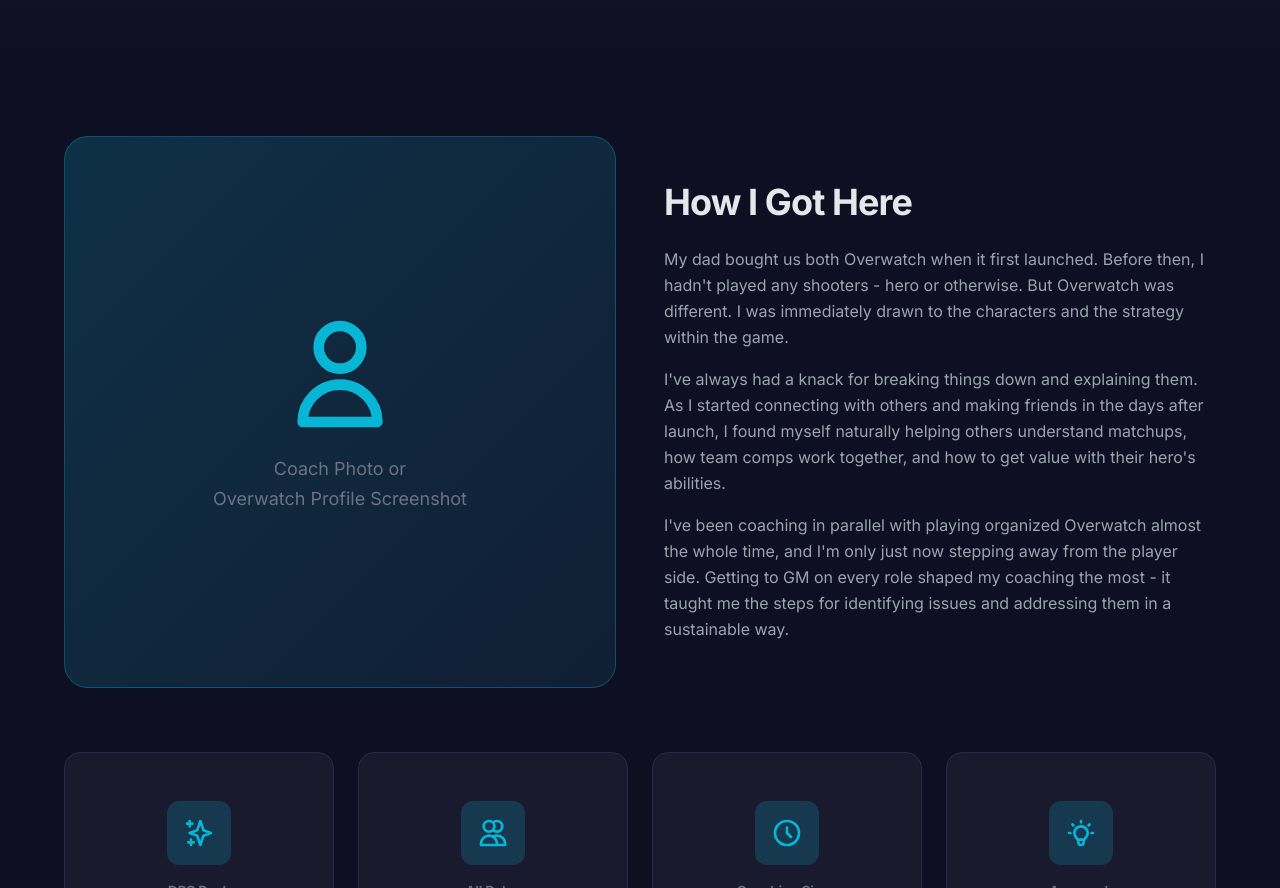
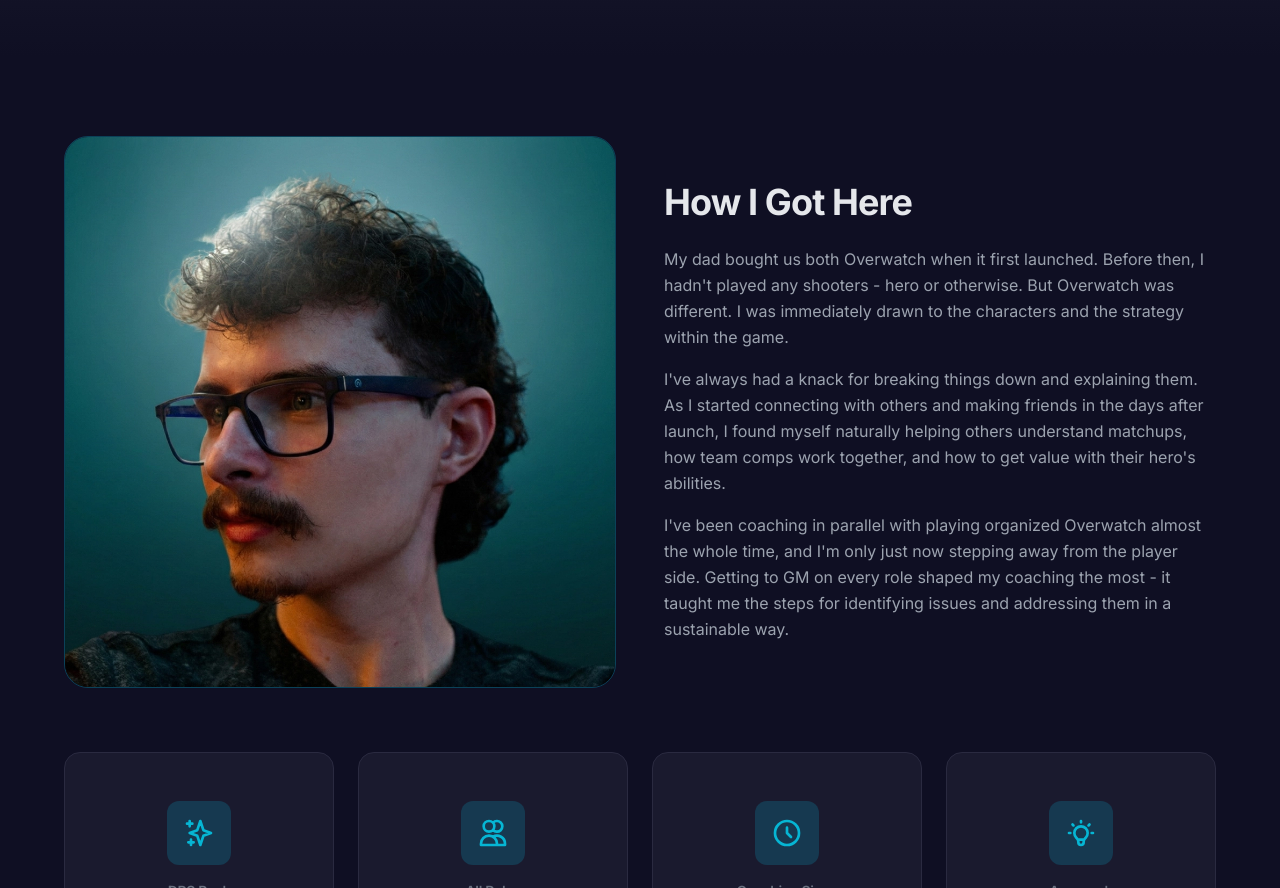
Before and after one commit to Grizzly-Endeavors/coaching-website, a Next.js app: page / in a window 1280 px wide. Shown: the part 380-1268 px from the top of the page. Built offline with nearby package versions, Linux system fonts and the light colour scheme.

Commit message:
add headshot to site

```diff
--- a/app/(public)/page.tsx
+++ b/app/(public)/page.tsx
@@ -84,15 +84,14 @@
         <div className="container mx-auto px-4 sm:px-6 lg:px-8">
           <div className="max-w-6xl mx-auto">
             <div className="grid grid-cols-1 lg:grid-cols-2 gap-12 items-center mb-16">
-              {/* Profile Image Placeholder */}
+              {/* Profile Image */}
               <div className="order-2 lg:order-1">
-                <div className="aspect-square bg-gradient-to-br from-brand-primary/20 to-brand-800/20 rounded-2xl border border-brand-primary/30 flex items-center justify-center">
-                  <div className="text-center p-8">
-                    <svg className="w-32 h-32 text-brand-primary mx-auto mb-4" fill="none" stroke="currentColor" viewBox="0 0 24 24">
-                      <path strokeLinecap="round" strokeLinejoin="round" strokeWidth={2} d="M16 7a4 4 0 11-8 0 4 4 0 018 0zM12 14a7 7 0 00-7 7h14a7 7 0 00-7-7z" />
-                    </svg>
-                    <p className="text-text-muted text-lg">{homeLocale.background.image_placeholder.line1 as string}<br />{homeLocale.background.image_placeholder.line2 as string}</p>
-                  </div>
+                <div className="aspect-square rounded-2xl border border-brand-primary/30 overflow-hidden">
+                  <img
+                    src="/Website-headshot.webp"
+                    alt="Coach Profile"
+                    className="w-full h-full object-cover"
+                  />
                 </div>
               </div>
 
```
Also changed, not shown: public/Website-headshot.webp (added).
